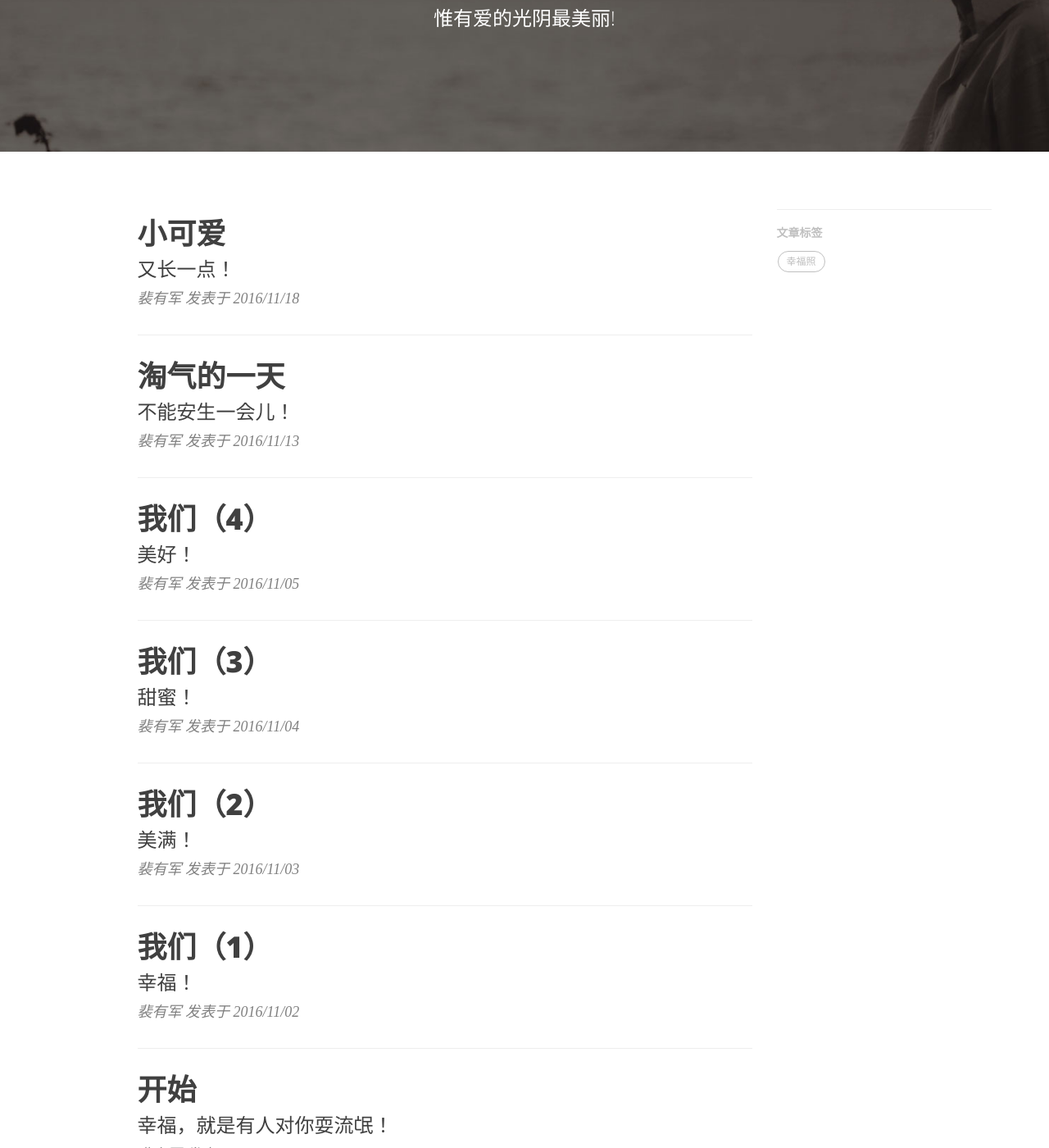
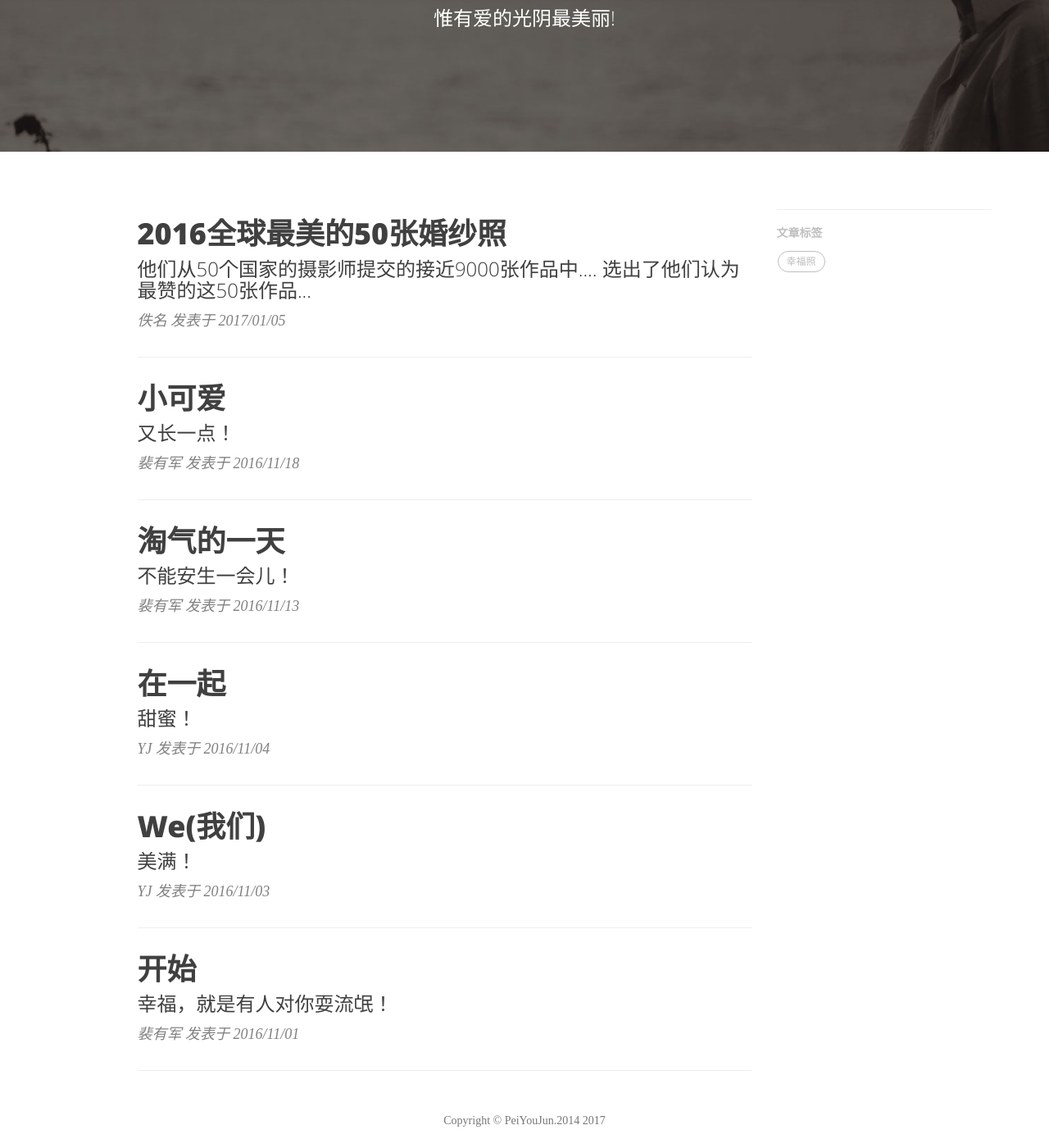
Before and after one commit to onelazyboy/onelazyboy.github.io, a Jekyll site: the page built from blog/index.html, in a window 1280 px wide and 1400 px high, scrolled down 239 px. Shown: the whole window at 82% size. Built offline with Jekyll 4.4.1, drawn with Linux system fonts in a browser that asks for light colours; some web fonts are replaced; the list of posts is cut into pages by our own code.

Commit message:
文章调整

```diff
--- a/_posts/2016-11-02-happyFamily1.markdown
+++ /dev/null
@@ -1,25 +0,0 @@
----
-layout:     post
-title:      "我们（1）"
-subtitle:   "幸福！"
-author:     "裴有军"
-header-img: "static/img/post-bg-06.jpg"
-catalog: true
-tags:
-    - 幸福照
----
-
-<h2 class="section-heading">我们俩</h2>
-
-|     |
-| --- |
-| ![enter description here][2]   |
-| ![enter description here][4]   |
-| ![enter description here][5]   |
-
-
-  [1]: http://ww2.sinaimg.cn/large/71be7325jw1famqaaimblj21kw2dnty3.jpg
-  [2]: http://ww2.sinaimg.cn/large/71be7325jw1famqbp7qmlj21kw11s4qp.jpg
-  [3]: http://ww2.sinaimg.cn/large/71be7325jw1famqcqunwej21kw2dn4qp.jpg
-  [4]: http://ww3.sinaimg.cn/large/71be7325jw1famq3z0j59j21kw2dn4qp.jpg
-  [5]: http://ww3.sinaimg.cn/large/71be7325jw1famq75gagkj21kw11saxc.jpg
--- a/_posts/2016-11-03-happyFamily2.markdown
+++ b/_posts/2016-11-03-happyFamily1.markdown
@@ -1,8 +1,8 @@
 ---
 layout:     post
-title:      "我们（2）"
+title:      "We(我们)"
 subtitle:   "美满！"
-author:     "裴有军"
+author:     "YJ"
 header-img: "static/img/post-bg-06.jpg"
 catalog: true
 tags:
--- a/_posts/2016-11-04-happyFamily3.markdown
+++ b/_posts/2016-11-04-happyFamily2.markdown
@@ -1,8 +1,8 @@
 ---
 layout:     post
-title:      "我们（3）"
+title:      "在一起"
 subtitle:   "甜蜜！"
-author:     "裴有军"
+author:     "YJ"
 header-img: "static/img/post-bg-06.jpg"
 catalog: true
 tags:
--- a/_posts/2016-11-05-happyFamily4.markdown
+++ /dev/null
@@ -1,25 +0,0 @@
----
-layout:     post
-title:      "我们（4）"
-subtitle:   " 美好！"
-author:     "裴有军"
-header-img: "static/img/post-bg-06.jpg"
-catalog: true
-tags:
-    - 幸福照
----
-
-<h2 class="section-heading">我们俩</h2>
-
-|     |
-| --- |
-| ![enter description here][1]    |
-| ![enter description here][2]    |
-| ![enter description here][3]  |
-| ![enter description here][4]    |
-
-
-  [1]: http://ww4.sinaimg.cn/large/71be7325gw1famr0f6vpaj21kw11sqv5.jpg
-  [2]: http://ww4.sinaimg.cn/large/71be7325gw1famr1isysmj21kw11s1kx.jpg
-  [3]: http://ww1.sinaimg.cn/large/71be7325jw1famr5uwq98j21kw2dnnpe.jpg
-  [4]: http://ww2.sinaimg.cn/large/71be7325jw1famr46kd4qj21kw2dne81.jpg
--- /dev/null
+++ b/_posts/2017-01-05-worldMarry.markdown
@@ -0,0 +1,31 @@
+---
+layout:     post
+title:      "2016全球最美的50张婚纱照"
+subtitle:   "他们从50个国家的摄影师提交的接近9000张作品中.... 选出了他们认为最赞的这50张作品..."
+author:     "佚名"
+header-img: "static/img/post-bg-06.jpg"
+catalog: true
+tags:
+    - 婚纱照
+---
+
+<h2 class="section-heading">2016全球最美的50张婚纱照</h2>
+
+|     |
+| --- |
+| ![enter description here][1]   |
+| ![enter description here][2]   |
+| ![enter description here][3]   |
+| ![enter description here][4]   |
+| ![enter description here][5]   |
+| ![enter description here][6]   |
+| ![enter description here][7]   |
+
+
+  [1]: http://ww1.sinaimg.cn/large/71be7325jw1fbfmjegc9rj20p02b6gx0.jpg
+  [2]: http://ww2.sinaimg.cn/large/71be7325jw1fbfosrffp3j20p02sx1ax.jpg
+  [3]: http://ww4.sinaimg.cn/large/71be7325jw1fbfot19bggj20p02e0qg7.jpg
+  [4]: http://ww1.sinaimg.cn/large/71be7325jw1fbfotfzx30j20p03c3b0r.jpg
+  [5]: http://ww1.sinaimg.cn/large/71be7325jw1fbfotosjeoj20p02vo1c9.jpg
+  [6]: http://ww4.sinaimg.cn/large/71be7325jw1fbfou24x7kj20p02vgndr.jpg
+  [7]: http://ww2.sinaimg.cn/large/71be7325jw1fbfoue7a4cj20p03qd7ms.jpg
```
